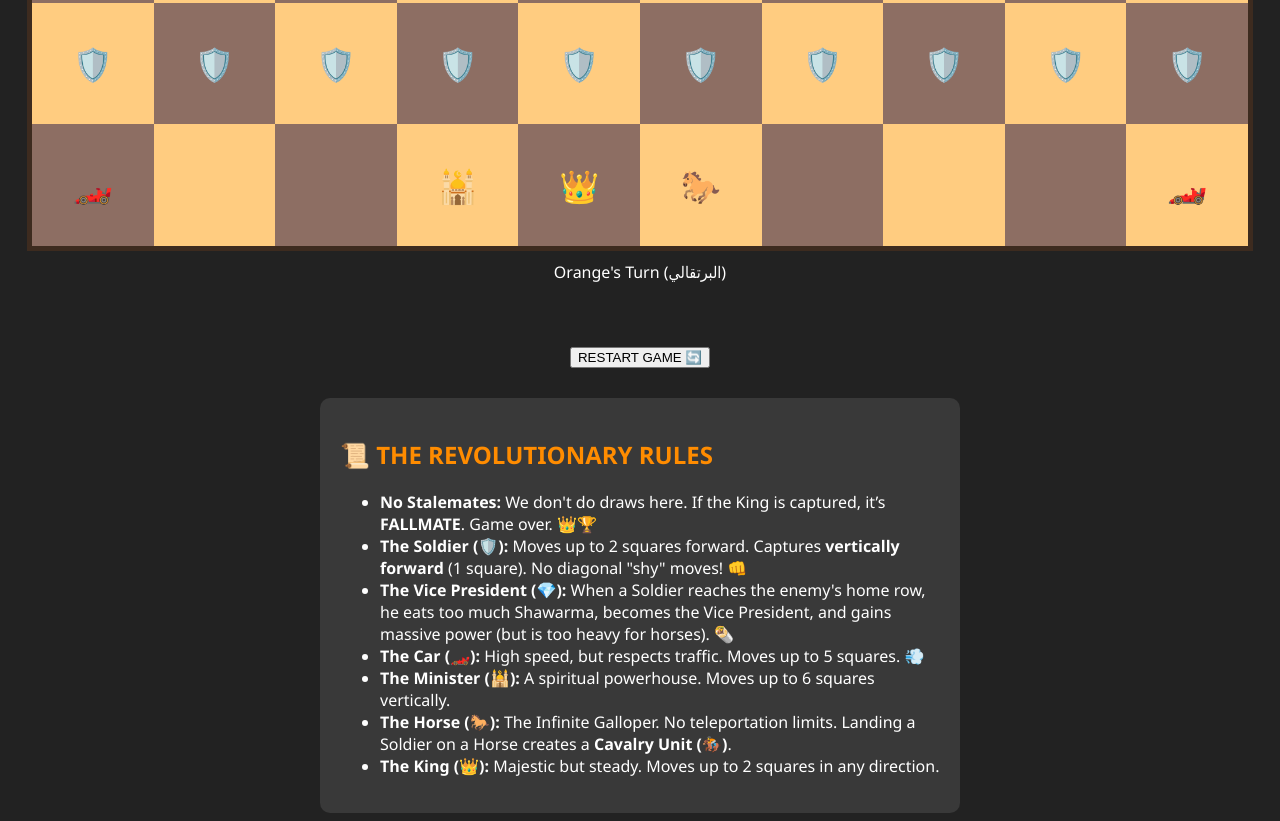
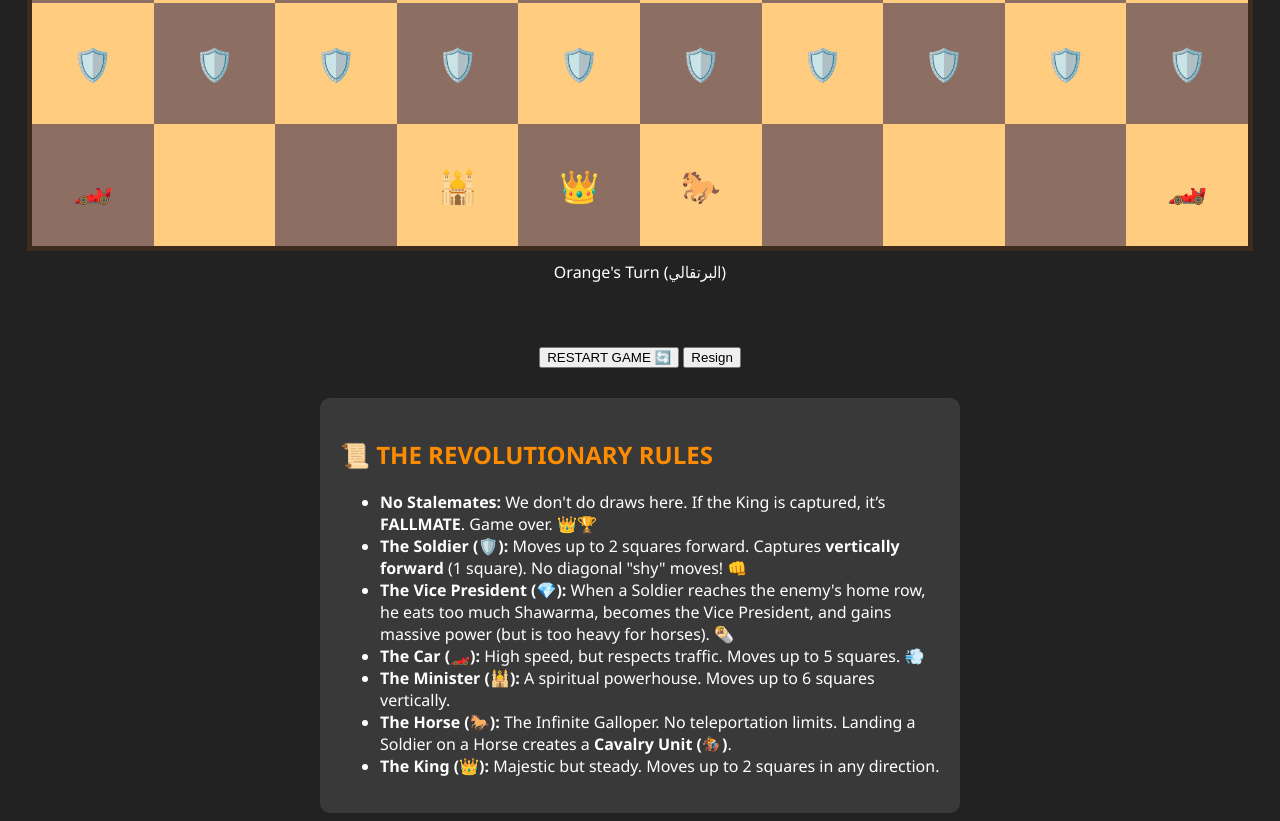
Before and after one commit to mohamadofficial14/Mohamad-Kings, a plain HTML site: page index.html in a window 1280 px wide. Shown: the part 1061-1882 px from the top of the page. Drawn offline with nearby package versions, Linux system fonts and the light colour scheme.

Commit message:
Add resign button to the game interface

```diff
--- a/index.html
+++ b/index.html
@@ -16,7 +16,7 @@
   <div id="notice" style="font-weight: bold; font-size: 1.8rem; margin: 15px 0; min-height: 2rem;"></div>
 
   <button id="restart-btn" onclick="location.reload()">RESTART GAME 🔄</button>
-
+<button id="resign-btn">Resign</button>
   <div id="rules-section" style="margin-top: 30px; text-align: left; max-width: 600px; margin-left: auto; margin-right: auto; background: rgba(255,255,255,0.1); padding: 20px; border-radius: 10px;">
     <h2 style="color: #FF8C00;">📜 THE REVOLUTIONARY RULES</h2>
     <ul>
```
